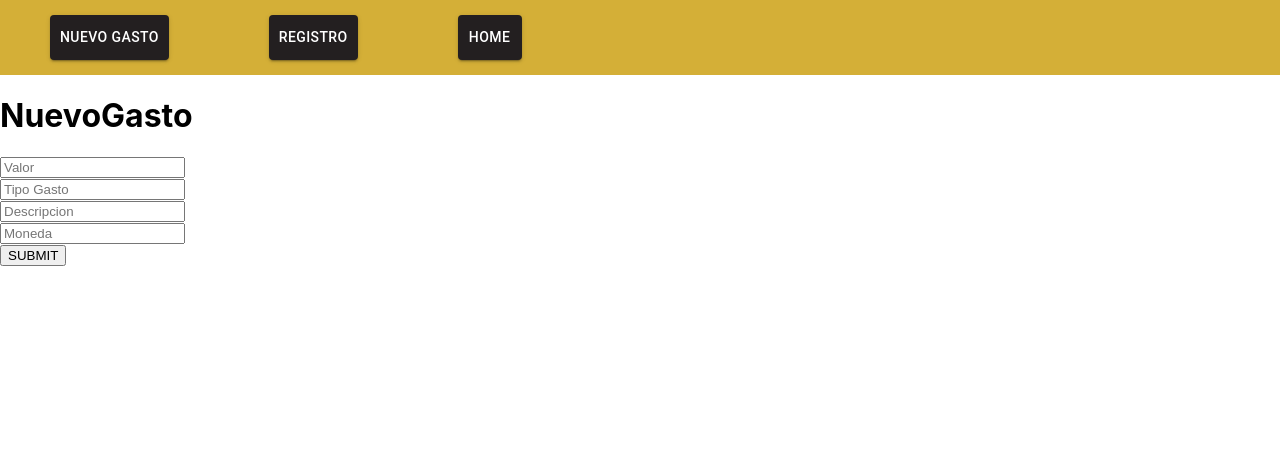
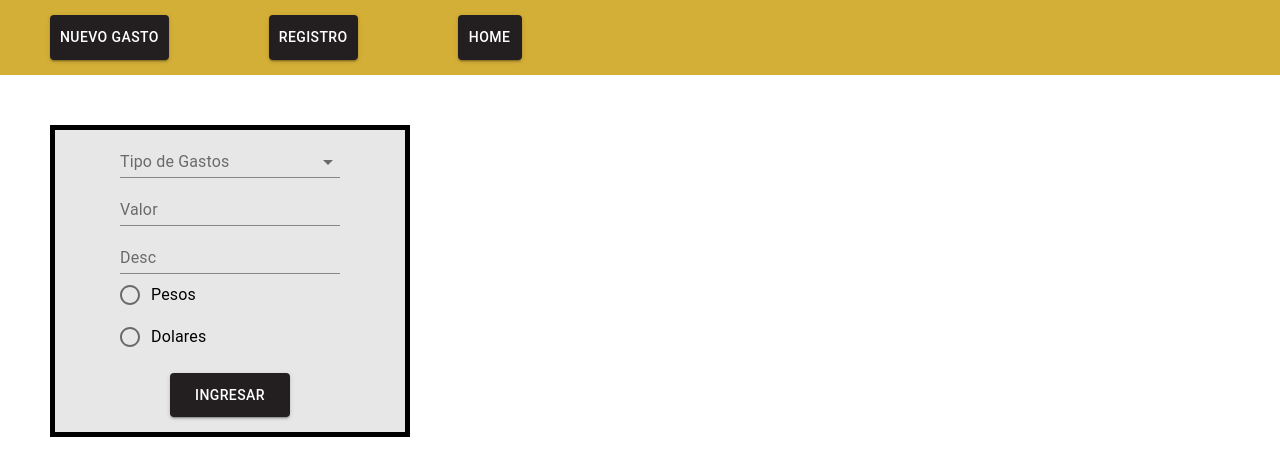
Before and after one commit to FranCannepa/SmartMoneyApp, a React (Create React App) app: page /nuevogasto in a window 1280 px wide. Shown: the top 476 px of the page. Built offline with nearby package versions, Linux system fonts and the light colour scheme.

Commit message:
Database working with Material UI

```diff
--- a/src/App.js
+++ b/src/App.js
@@ -19,13 +19,13 @@ function App() {
       <Router>
        <header>
           <ThemeProvider theme={buttonTheme}>
-          <Link to="/NuevoGasto">
+          <Link to="/nuevogasto">
             <Button variant="contained" color="primary">
               Nuevo Gasto
             </Button>
           </Link>
 
-          <Link to="/Registro">
+          <Link to="/registro">
             <Button variant="contained" color="primary">
               Registro
             </Button>
@@ -41,11 +41,11 @@ function App() {
 
 
       <Switch>
-       <Route path="/NuevoGasto">
+       <Route path="/nuevogasto">
          <NewGasto />
        </Route>
 
-       <Route path="/Registro">
+       <Route path="/registro">
          <ListGasto />
        </Route>
 
--- a/src/Components/NuevoGasto.js
+++ b/src/Components/NuevoGasto.js
@@ -1,45 +1,22 @@
 import React, { useState, Fragment } from 'react';
+import { FormControl, TextField, Select, Radio, Button, ThemeProvider, RadioGroup, FormControlLabel, InputLabel, MenuItem } from '@material-ui/core';
+import { formThemesNewG, buttonTheme } from '../Styles/ThemeComponents';
+
 
 const NewGasto = () => {
-  /* const url = 'http://localhost:4000/NuevoGasto';
-  const [valor, setvalor] = useState("");
-  const [tipog, settipog] = useState("");
-  const [infog, setinfog] = useState("");
-  const [tipom, settipom] = useState("");
-  const onSubmitForm = async e => {
-    e.preventDefault();
-    try {
-      const body = { valor, infog, tipog, tipom };
-      console.log(body);
-
-      const response = await fetch(url, {
-        method: 'POST',
-        mode: 'cors',
-        headers: { "Content-Type": "application/json" },
-        body: JSON.stringify(body),
-      });
-      console.log(response);
-
-
-
-
-    } catch (err) {
-      console.error(err.message);
-    }
-  } */
   const [valor, setvalor] = useState("");
   const [tipog, settipog] = useState("");
   const [infog, setinfog] = useState("");
   const [tipom, settipom] = useState("");
 
-    const onSubmitForm = async e =>{
+  const onSubmitForm = async e => {
     e.preventDefault();
     try {
       const body = { valor, infog, tipog, tipom };
       const response = await fetch('http://localhost:4000/nuevogasto', {
         method: "POST",
-          mode : "cors",
-          headers: { "Content-Type": "application/json"},
+        mode: "cors",
+        headers: { "Content-Type": "application/json" },
         body: JSON.stringify(body),
 
 
@@ -53,37 +30,43 @@ const NewGasto = () => {
 
   return (
     <Fragment>
-      <h1>NuevoGasto</h1>
+      <div className="MainForm">
+        <form onSubmit={onSubmitForm}>
+          <FormControl>
 
-      <form onSubmit={onSubmitForm}>
-        <input type="number" placeholder="Valor" value={valor} onChange={e => setvalor(e.target.value)} />
-        <br></br>
-        <input type="text" placeholder="Tipo Gasto" value={tipog} onChange={e => settipog(e.target.value)} />
-        <br></br>
-        <input type="text" placeholder="Descripcion" value={infog} onChange={e => setinfog(e.target.value)} />
-        <br></br>
-        <input type="text" placeholder="Moneda" value={tipom} onChange={e => settipom(e.target.value)} />
-        <br></br>
-        <button>SUBMIT</button>
+            <ThemeProvider theme={formThemesNewG, buttonTheme}>
+              <InputLabel id="demo-simple-select-label">Tipo de Gastos</InputLabel>
+              <Select labelId="tgastos" value={tipog} onChange={e => settipog(e.target.value)}>
+                <MenuItem value={10}>Ropa</MenuItem>
+                <MenuItem value={20}>Comida</MenuItem>
+                <MenuItem value={30}>Salidas</MenuItem>
+                <MenuItem value={40}>Tecnologia</MenuItem>
+                <MenuItem value={50}>Salidas</MenuItem>
+              </Select>
+
+              <TextField id="gastoValor" label="Valor" value={valor} onChange={e => setvalor(e.target.value)}></TextField>
+
+              <TextField id="infogasto" label="Desc" value={infog} onChange={e => setinfog(e.target.value)}></TextField>
+
+
+              <RadioGroup aria-label="quiz" name="Moneda" value={tipom} onChange={e => settipom(e.target.value)} >
+                <FormControlLabel value="uru" control={<Radio />} label="Pesos" />
+                <FormControlLabel value="us" control={<Radio />} label="Dolares" />
+              </RadioGroup>
+
+              <Button variant="contained" color="primary" type="submit" onSubmit={onSubmitForm}>
+                INGRESAR
+              </Button>
+
+            </ThemeProvider>
+
+          </FormControl>
         </form>
 
+
+      </div>
     </Fragment>
   )
 }
 
 export default NewGasto;
-
-/* const [valor, infog, tipog, tipom, setvalor, setinfog, settipog, settipom] = useState("");
-
-
- <input type="text" placeholder="Tipo Gasto" value={tipog} onChange={e => settipog(e.target.value)} />
-       <br></br>
-       <input type="number" placeholder="Valor" value={valor} onChange={e => setvalor(e.target.value)} />
-       <br></br>
-       <input type="text" placeholder="Descripcion" value={infog} onChange={e => setinfog(e.target.value)} />
-       <br></br>
-       <input type="text" placeholder="Moneda" value={tipom} onChange={e => settipom(e.target.value)} />
-       <br></br>
-       <button>SUBMIT</button>
-       </form>
-       </div> */
--- a/src/Components/RegistroGasto.js
+++ b/src/Components/RegistroGasto.js
@@ -4,7 +4,7 @@ const ListGasto = () => {
     const onSubmitForm = async e =>{
       e.preventDefault();
       try {
-        const response = fetch('http://localhost:4000/Registro', {
+        const response = await fetch('http://localhost:4000/registro', {
           method: "GET",
           headers: { "Content-Type": "application/json"},
 
```
Also changed, not shown: src/Components/MainComponents.js (+0 -50 lines), src/Server/server.js (+20 -4 lines). Lines whose indentation alone changed are shown as unchanged.
